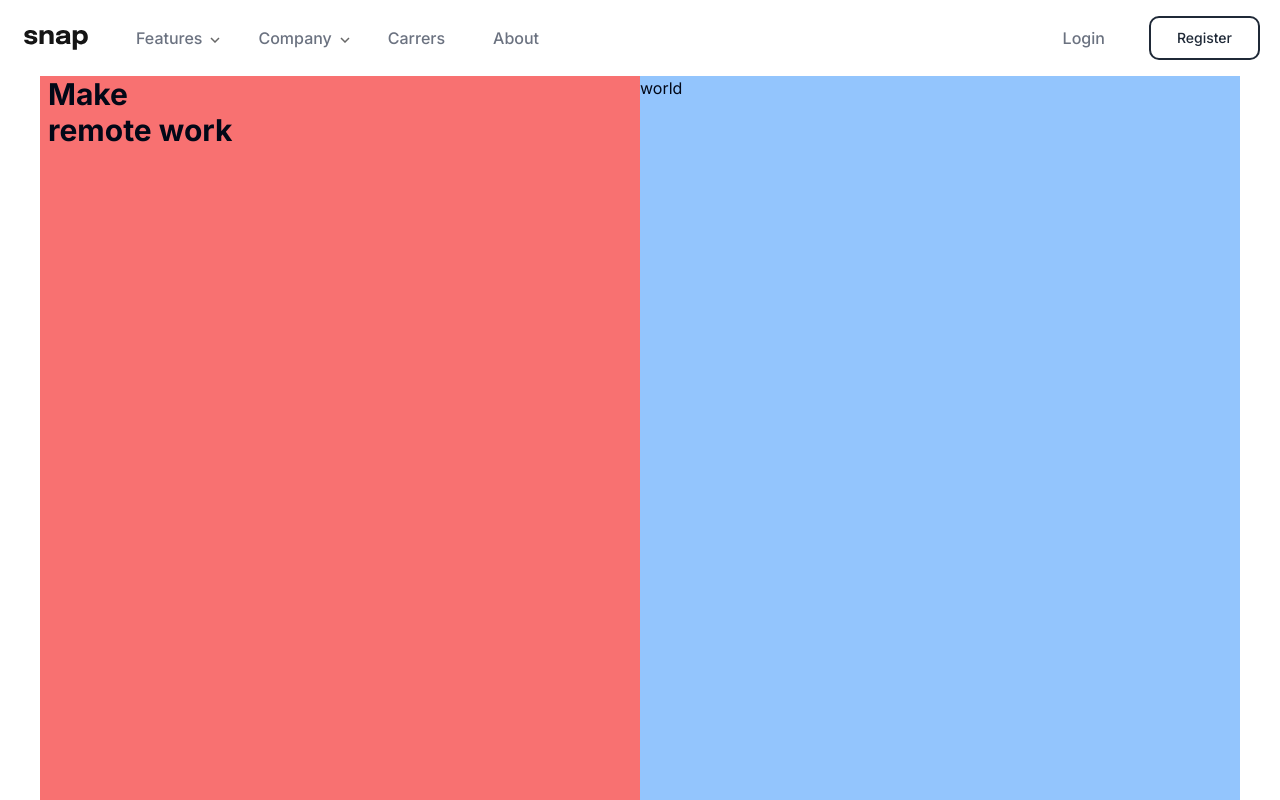
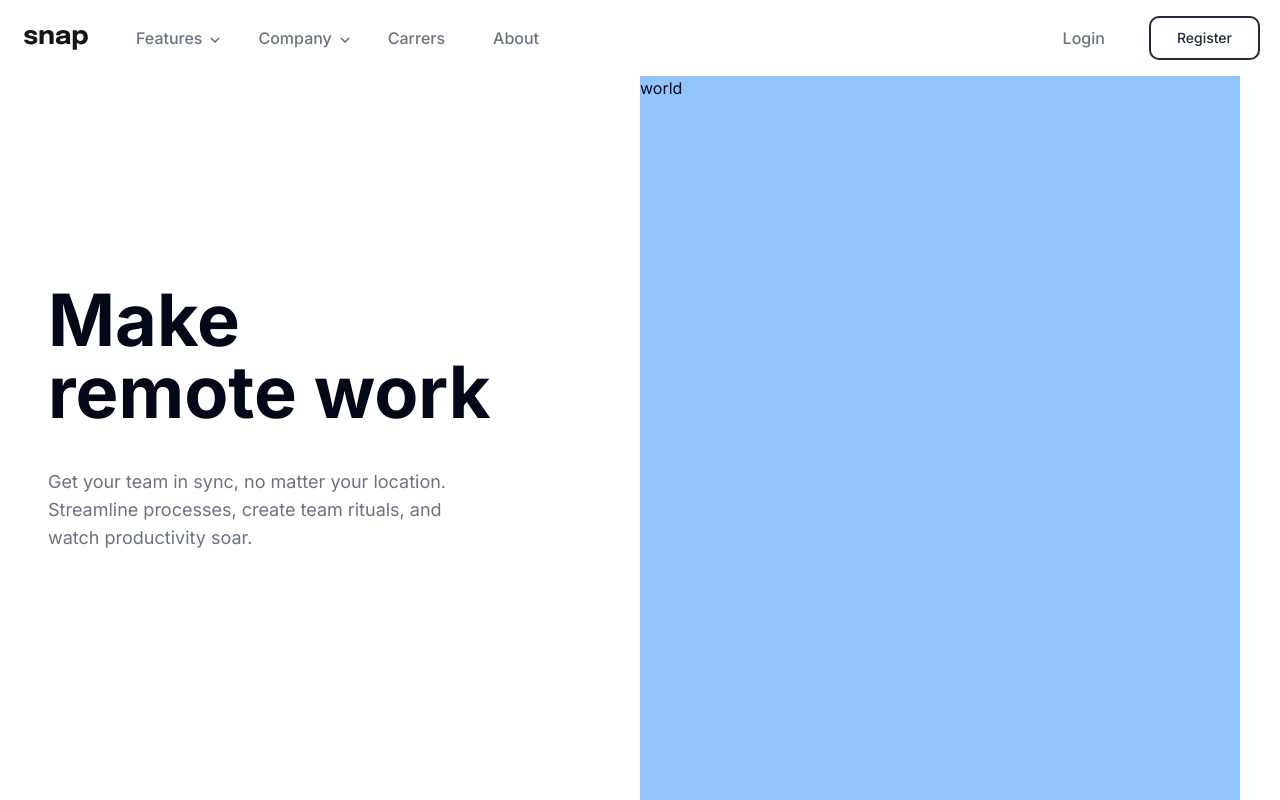
Before and after one commit to UnicornDad8/intro-section-with-dropdown-navigation, a Next.js app: page / in a window 1280 px wide. Built offline with nearby package versions, Linux system fonts and the light colour scheme.

Commit message:
Added h1 an p tags with content

```diff
--- a/components/shared/Hero.tsx
+++ b/components/shared/Hero.tsx
@@ -3,12 +3,17 @@ import React from "react";
 const Hero = () => {
   return (
     <section className="flex flex-center flex-col md:flex-row wrapper h-full">
-      <div className="md:px-2 px-0 bg-red-400 md:w-1/2 w-full h-full">
-        <h1 className="text-3xl font-bold">
-          Make
-          <br />
-          remote work
-        </h1>
+      <div className="flex flex-col justify-center items-center md:items-start md:px-2 px-0 py-3 md:w-1/2 w-full h-full">
+        <div className="flex flex-row md:flex-col">
+          <h1 className="text-[42px] md:text-7xl font-bold">Make</h1>
+          <h1 className="text-[42px] md:text-7xl md:ml-0 ml-3 font-bold">
+            remote work
+          </h1>
+        </div>
+        <p className="text-gray-500 mx-auto text-center md:ml-0 md:text-left text-base md:text-lg md:my-10 my-4 w-[400px]">
+          Get your team in sync, no matter your location. Streamline processes,
+          create team rituals, and watch productivity soar.
+        </p>
       </div>
       <div className="bg-blue-300 md:w-1/2 w-full h-full flex -order-1 md:order-1">
         world
```
